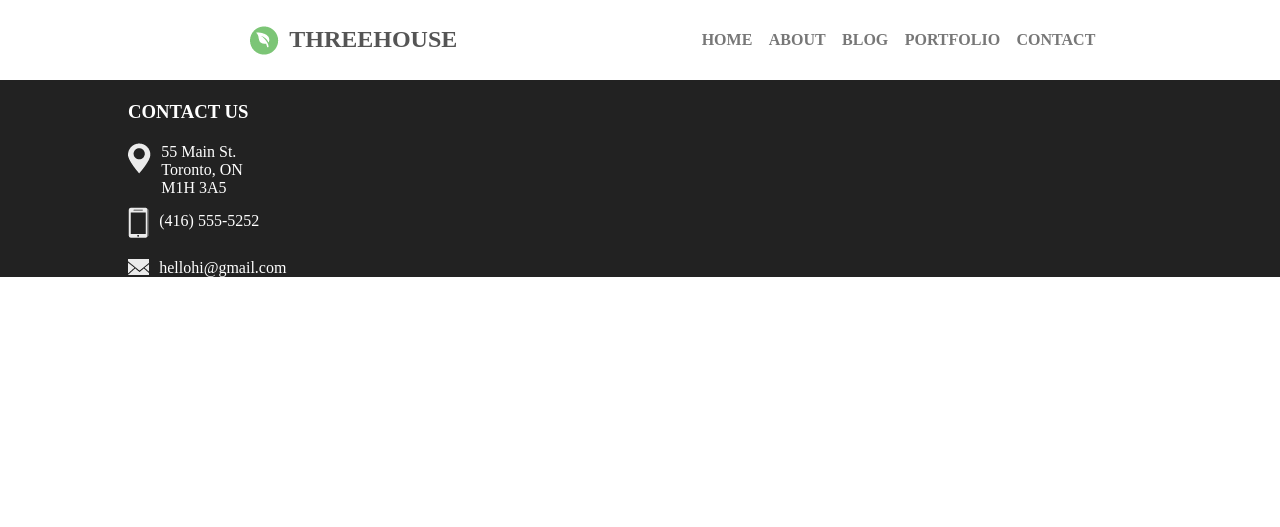
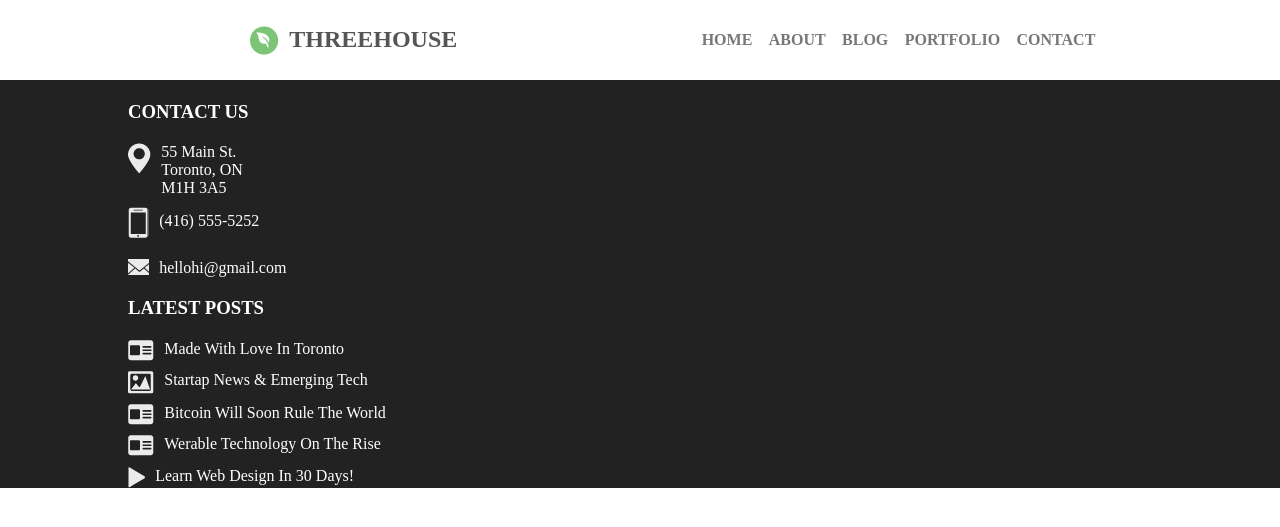
Before and after one commit to KKonon/ThreeHouse, a PHP site: page / in a window 1280 px wide. Shown: the top 527 px of the page. Run offline with PHP 8.4, Linux system fonts and the light colour scheme.

Commit message:
footer 2

```diff
--- a/css/style.css
+++ b/css/style.css
@@ -131,3 +131,107 @@
 .footer .contact .mail .mail__p p{
     color: white;
 }
+
+.footer .posts h3{
+    color: white;
+    text-transform: uppercase;
+
+    padding-top: 2%;
+    padding-bottom: 2%;
+}
+
+.footer .posts .news1{
+    display: flex;
+}
+
+.footer .posts .news1 .img__new1{
+    background-image: url(/images/News.png);
+    width: 26px;
+    height: 21px;
+}
+
+.footer .posts .news1 .news1__p{
+    padding-left: 1%;
+}
+
+.footer .posts .news1 .news1__p p{
+    color: white;
+}
+
+.footer .posts .img{
+    display: flex;
+
+    padding-top: 1%;
+    padding-bottom: 1%;
+}
+
+.footer .posts .img .img__img1{
+    background-image: url(/images/Photo.png);
+    width: 26px;
+    height: 23px;
+}
+
+.footer .posts .img .img1__p{
+    padding-left: 1%;
+}
+
+.footer .posts .img .img1__p p{
+    color: white;
+}
+
+
+.footer .posts .news2{
+    display: flex;
+}
+
+.footer .posts .news2 .img__new2{
+    background-image: url(/images/News.png);
+    width: 26px;
+    height: 21px;
+}
+
+.footer .posts .news2 .news2__p{
+    padding-left: 1%;
+}
+
+.footer .posts .news2 .news2__p p{
+    color: white;
+}
+
+.footer .posts .news3{
+    display: flex;
+    padding-top: 1%;
+    padding-bottom: 1%;
+}
+
+.footer .posts .news3 .img__new3{
+    background-image: url(/images/News.png);
+    width: 26px;
+    height: 21px;
+}
+
+.footer .posts .news3 .news3__p{
+    padding-left: 1%;
+}
+
+.footer .posts .news3 .news3__p p{
+    color: white;
+}
+
+.footer .posts .media{
+    display: flex;
+}
+
+.footer .posts .media .img__media{
+    background-image: url(/images/Media.png);
+    width: 17px;
+    height: 21px;
+}
+
+.footer .posts .media .media__p{
+    padding-left: 1%;
+}
+
+.footer .posts .media .media__p p{
+    color: white;
+}
--- a/php/footer.php
+++ b/php/footer.php
@@ -27,7 +27,43 @@
 
     </div>
 
-    <div class="posts">
+    <div class="posts content">
+        <h3>Latest Posts</h3>
+
+        <div class="news1">
+            <div class="img__new1"></div>
+            <div class="news1__p">
+                <p>Made With Love In Toronto</p>
+            </div>
+        </div>
+
+        <div class="img">
+            <div class="img__img1"></div>
+            <div class="img1__p">
+                <p>Startap News & Emerging Tech</p>
+            </div>
+        </div>
+
+        <div class="news2">
+            <div class="img__new2"></div>
+            <div class="news2__p">
+                <p>Bitcoin Will Soon Rule The World</p>
+            </div>
+        </div>
+
+        <div class="news3">
+            <div class="img__new3"></div>
+            <div class="news3__p">
+                <p>Werable Technology On The Rise</p>
+            </div>
+        </div>
+
+        <div class="media">
+            <div class="img__media"></div>
+            <div class="media__p">
+                <p>Learn Web Design In 30 Days!</p>
+            </div>
+        </div>
 
     </div>
 
```
